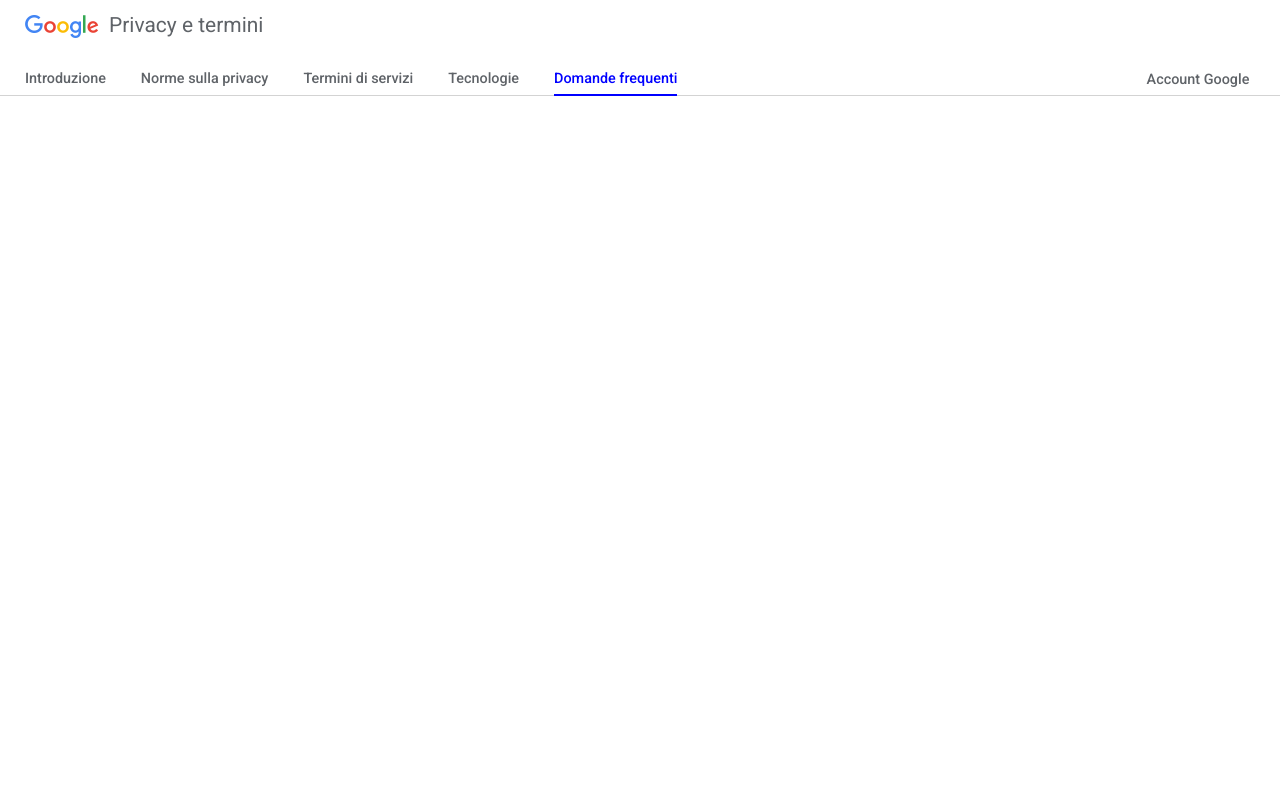
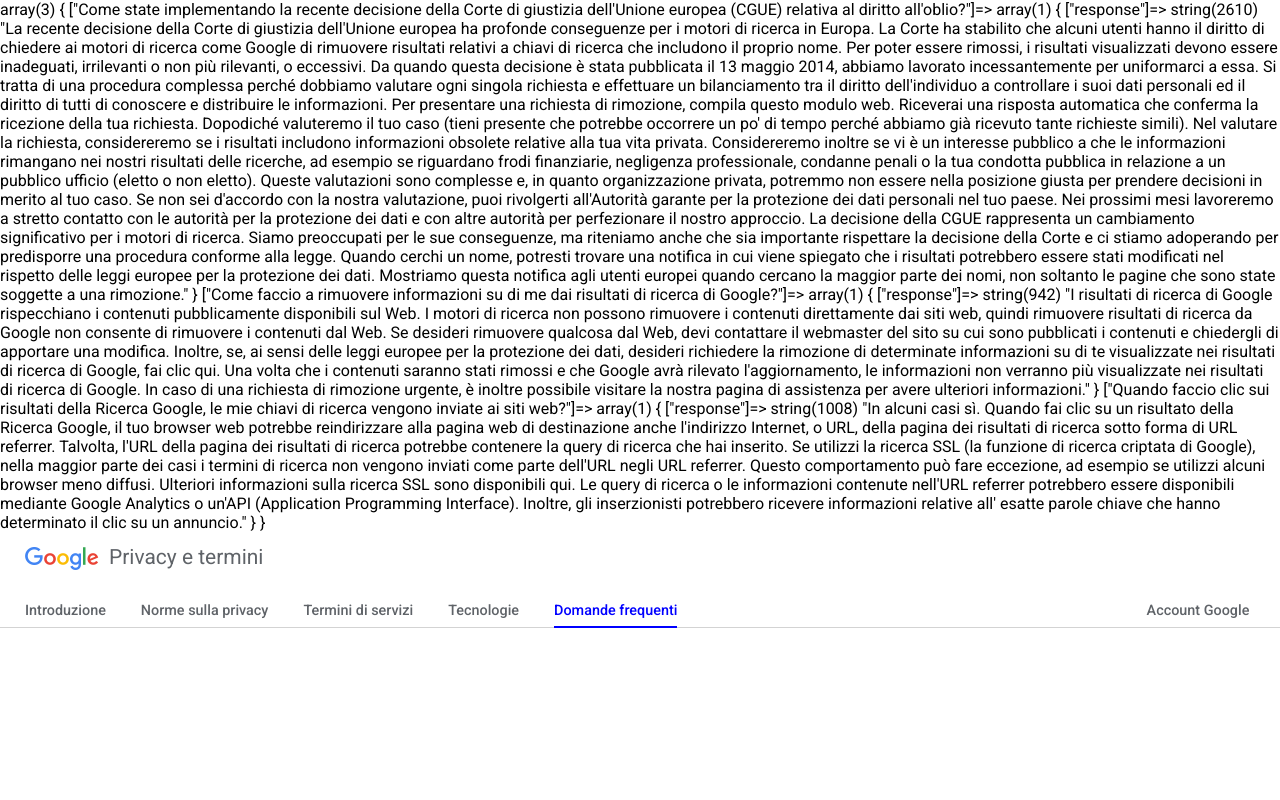
Before and after one commit to MatteoPetracci/php-google-faq, a PHP site: page / in a window 1280 px wide. Run offline with PHP 8.4, Linux system fonts and the light colour scheme.

Commit message:
creo database

```diff
--- a/index.php
+++ b/index.php
@@ -1,3 +1,29 @@
+<?php
+// Preparo il database costruendo un array multidimensionale, le domande sono le chiavi dell'array db
+// Il valore di queste chiavi sono degli altri array
+// In questi array ho la chiave response e il valore che sarebbe la risposta della domanda
+$db = [
+  "Come state implementando la recente decisione della Corte di giustizia dell'Unione europea (CGUE) relativa al diritto all'oblio?" => [
+    'response'=> "La recente decisione della Corte di giustizia dell'Unione europea ha profonde conseguenze per i motori di ricerca in Europa. La Corte ha stabilito che alcuni utenti hanno il diritto di chiedere ai motori di ricerca come Google di rimuovere risultati relativi a chiavi di ricerca che includono il proprio nome. Per poter essere rimossi, i risultati visualizzati devono essere inadeguati, irrilevanti o non più rilevanti, o eccessivi.
+
+    Da quando questa decisione è stata pubblicata il 13 maggio 2014, abbiamo lavorato incessantemente per uniformarci a essa. Si tratta di una procedura complessa perché dobbiamo valutare ogni singola richiesta e effettuare un bilanciamento tra il diritto dell'individuo a controllare i suoi dati personali ed il diritto di tutti di conoscere e distribuire le informazioni.
+
+    Per presentare una richiesta di rimozione, compila questo modulo web. Riceverai una risposta automatica che conferma la ricezione della tua richiesta. Dopodiché valuteremo il tuo caso (tieni presente che potrebbe occorrere un po' di tempo perché abbiamo già ricevuto tante richieste simili). Nel valutare la richiesta, considereremo se i risultati includono informazioni obsolete relative alla tua vita privata. Considereremo inoltre se vi è un interesse pubblico a che le informazioni rimangano nei nostri risultati delle ricerche, ad esempio se riguardano frodi finanziarie, negligenza professionale, condanne penali o la tua condotta pubblica in relazione a un pubblico ufficio (eletto o non eletto). Queste valutazioni sono complesse e, in quanto organizzazione privata, potremmo non essere nella posizione giusta per prendere decisioni in merito al tuo caso. Se non sei d'accordo con la nostra valutazione, puoi rivolgerti all'Autorità garante per la protezione dei dati personali nel tuo paese.
+
+    Nei prossimi mesi lavoreremo a stretto contatto con le autorità per la protezione dei dati e con altre autorità per perfezionare il nostro approccio. La decisione della CGUE rappresenta un cambiamento significativo per i motori di ricerca. Siamo preoccupati per le sue conseguenze, ma riteniamo anche che sia importante rispettare la decisione della Corte e ci stiamo adoperando per predisporre una procedura conforme alla legge.
+
+    Quando cerchi un nome, potresti trovare una notifica in cui viene spiegato che i risultati potrebbero essere stati modificati nel rispetto delle leggi europee per la protezione dei dati. Mostriamo questa notifica agli utenti europei quando cercano la maggior parte dei nomi, non soltanto le pagine che sono state soggette a una rimozione."
+  ],
+  'Come faccio a rimuovere informazioni su di me dai risultati di ricerca di Google?' => [
+    'response'=> "I risultati di ricerca di Google rispecchiano i contenuti pubblicamente disponibili sul Web. I motori di ricerca non possono rimuovere i contenuti direttamente dai siti web, quindi rimuovere risultati di ricerca da Google non consente di rimuovere i contenuti dal Web. Se desideri rimuovere qualcosa dal Web, devi contattare il webmaster del sito su cui sono pubblicati i contenuti e chiedergli di apportare una modifica. Inoltre, se, ai sensi delle leggi europee per la protezione dei dati, desideri richiedere la rimozione di determinate informazioni su di te visualizzate nei risultati di ricerca di Google, fai clic qui. Una volta che i contenuti saranno stati rimossi e che Google avrà rilevato l'aggiornamento, le informazioni non verranno più visualizzate nei risultati di ricerca di Google. In caso di una richiesta di rimozione urgente, è inoltre possibile visitare la nostra pagina di assistenza per avere ulteriori informazioni."
+  ],
+  'Quando faccio clic sui risultati della Ricerca Google, le mie chiavi di ricerca vengono inviate ai siti web?' => [
+    'response'=> "In alcuni casi sì. Quando fai clic su un risultato della Ricerca Google, il tuo browser web potrebbe reindirizzare alla pagina web di destinazione anche l'indirizzo Internet, o URL, della pagina dei risultati di ricerca sotto forma di URL referrer. Talvolta, l'URL della pagina dei risultati di ricerca potrebbe contenere la query di ricerca che hai inserito. Se utilizzi la ricerca SSL (la funzione di ricerca criptata di Google), nella maggior parte dei casi i termini di ricerca non vengono inviati come parte dell'URL negli URL referrer. Questo comportamento può fare eccezione, ad esempio se utilizzi alcuni browser meno diffusi. Ulteriori informazioni sulla ricerca SSL sono disponibili qui. Le query di ricerca o le informazioni contenute nell'URL referrer potrebbero essere disponibili mediante Google Analytics o un'API (Application Programming Interface). Inoltre, gli inserzionisti potrebbero ricevere informazioni relative all' esatte parole chiave che hanno determinato il clic su un annuncio."
+  ]
+];
+var_dump($db);
+?>
+
 <!DOCTYPE html>
 <html lang="en">
 <head>
```
